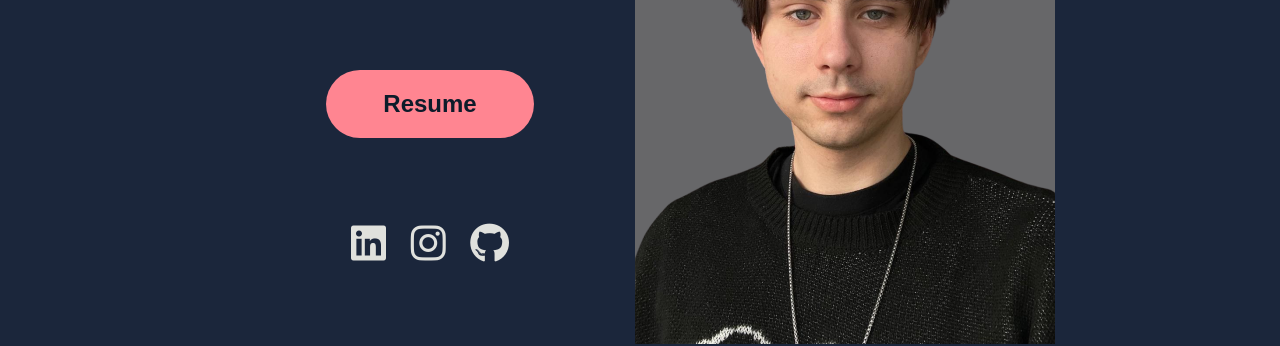
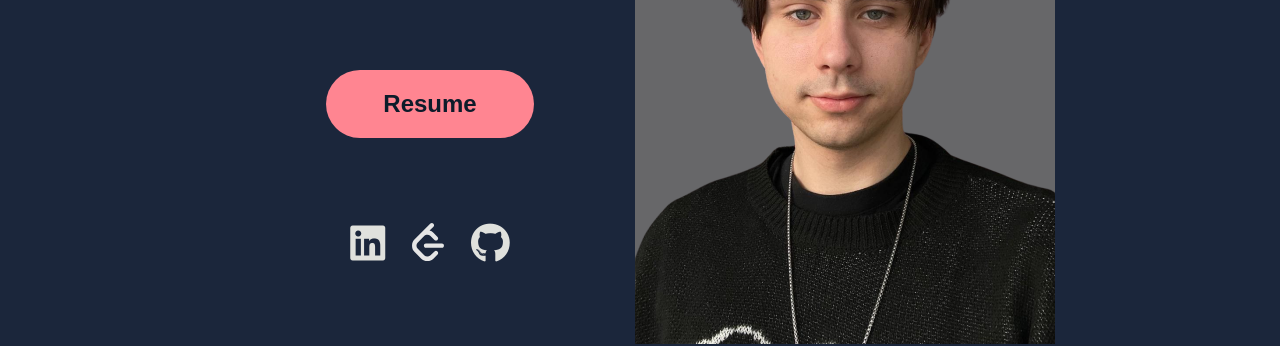
Before and after one commit to Raitis128/Porfolio, a React (Vite) app: page / in a window 1280 px wide. Shown: the part 377-723 px from the top of the page. Built offline with nearby package versions, Linux system fonts and the light colour scheme.

Commit message:
Add leetcode icon, add icons components, its jsx and styles, add icons component to header and contact components, fix header and component styles

```diff
--- a/src/components/contact/contact.component.jsx
+++ b/src/components/contact/contact.component.jsx
@@ -1,4 +1,6 @@
-import { ContactSection, ContactIcons } from "./contact.styles";
+import { ContactSection } from "./contact.styles";
+
+import Icons from "../icons/icons.component";
 
 const Contact = () => {
   return (
@@ -11,17 +13,7 @@ const Contact = () => {
         My inbox is always open - so if you want to work together on something
         don&apos;t be afraid to say hi.
       </p>
-      <ContactIcons>
-        <a href="https://www.linkedin.com/in/raitis128/" target="_blank">
-          <i className="fa-brands fa-linkedin fa-4x linkedin"></i>
-        </a>
-        <a href="https://www.instagram.com/raitis128/" target="_blank">
-          <i className="fa-brands fa-instagram fa-4x instagram"></i>
-        </a>
-        <a href="https://github.com/Raitis128" target="_blank">
-          <i className="fa-brands fa-github fa-4x github"></i>
-        </a>
-      </ContactIcons>
+      <Icons />
     </ContactSection>
   );
 };
--- a/src/components/contact/contact.styles.jsx
+++ b/src/components/contact/contact.styles.jsx
@@ -11,18 +11,17 @@ export const ContactSection = styled.section`
   }
 
   p {
-    padding-top: 6rem;
+    padding: 6rem 0;
     width: 45rem;
     font-size: 2rem;
     margin: 0 auto;
 
     @media only screen and (max-width: 1024px) {
-      padding-top: 6rem;
       font-size: 1.5rem;
     }
 
     @media only screen and (max-width: 768px) {
-      padding: 4.8rem 7.3rem 0;
+      padding: 4.8rem 7.3rem;
       width: auto;
     }
   }
@@ -70,20 +69,3 @@ export const ContactSection = styled.section`
     padding: 5rem 0;
   }
 `;
-
-export const ContactIcons = styled.section`
-  padding-top: 6rem;
-  max-width: 33rem;
-  display: flex;
-  justify-content: space-around;
-  margin: 0 auto;
-
-  @media only screen and (max-width: 1024px) {
-    padding-top: 5.8rem;
-  }
-
-  @media only screen and (max-width: 760px) {
-    padding-top: 3rem;
-    justify-content: space-evenly;
-  }
-`;
--- a/src/components/header/header.component.jsx
+++ b/src/components/header/header.component.jsx
@@ -1,7 +1,10 @@
-import { HeaderComponent, Icons, Container, ButtonContainer } from "./header.styles";
+import { HeaderComponent, Container, ButtonContainer } from "./header.styles";
+
 import DesktopImage from "../../assets/img/Raitis-desktop.png";
 import PhoneImage from "../../assets/img/Raitis-phone.png";
 import TabletImage from "../../assets/img/Raitis-tablet.png";
+
+import Icons from "../icons/icons.component";
 
 const Header = () => {
   return (
@@ -18,17 +21,7 @@ const Header = () => {
           <form action="resume.pdf" method="get">
             <button type="button">Resume</button>
           </form>
-          <Icons>
-            <a href="https://www.linkedin.com/in/raitis128/" target="_blank">
-              <i className="fa-brands fa-linkedin fa-4x linkedin"></i>
-            </a>
-            <a href="https://www.instagram.com/raitis128/" target="_blank">
-              <i className="fa-brands fa-instagram fa-4x instagram"></i>
-            </a>
-            <a href="https://github.com/Raitis128" target="_blank">
-              <i className="fa-brands fa-github fa-4x github"></i>
-            </a>
-          </Icons>
+          <Icons />
         </ButtonContainer>
       </Container>
       <img
--- a/src/components/header/header.styles.jsx
+++ b/src/components/header/header.styles.jsx
@@ -30,7 +30,7 @@ export const HeaderComponent = styled.header`
     }
   }
 
-  @media only screen and (max-width: 760px) {
+  @media only screen and (max-width: 768px) {
     height: 40.6rem;
     align-items: normal;
 
@@ -104,7 +104,7 @@ export const Container = styled.section`
       font-size: 3.5rem;
     }
 
-    @media only screen and (max-width: 760px) {
+    @media only screen and (max-width: 768px) {
       min-width: auto;
 
       h1 {
@@ -127,28 +127,19 @@ export const Container = styled.section`
   }
 `;
 
-export const Icons = styled.section`
-  width: 100%;
+export const ButtonContainer = styled.section`
   display: flex;
-  justify-content: space-evenly;
+  flex-direction: column;
+  justify-content: center;
+  align-items: center;
 
-  @media only screen and (max-width: 760px) {
-    a {
-      margin-right: 3rem;
-    }
-
-    a:last-of-type {
-      margin-right: 0;
-    }
-  }
-`;
-
-export const ButtonContainer = styled.section`
-  @media only screen and (max-width: 760px) {
-    display: flex;
+  @media only screen and (max-width: 768px) {
+    flex-direction: row;
     padding-top: 3.7rem;
 
     form {
+      display: flex;
+      align-items: center;
       margin-right: 3rem;
     }
   }
--- /dev/null
+++ b/src/components/icons/icons.component.jsx
@@ -0,0 +1,39 @@
+import { IconsSection } from "./icons.styles";
+import LeetCode from "../../assets/img/leetcode.svg";
+
+const icons = [
+  {
+    href: "https://www.linkedin.com/in/raitis128/",
+    class: "fa-brands fa-linkedin fa-4x linkedin",
+  },
+  {
+    href: "https://leetcode.com/u/raitis128/",
+    class: "leetcode",
+    src: LeetCode,
+    alt: "Icon of leetcode",
+  },
+  {
+    href: "https://github.com/Raitis128",
+    class: "fa-brands fa-github fa-4x github",
+  },
+];
+
+const Icons = () => {
+  return (
+    <IconsSection>
+      {icons.map((icon, index) => {
+        return (
+          <a href={icon.href} target="_blank" key={index}>
+            {Object.hasOwn(icon, "src") ? (
+              <img src={icon.src} alt={icon.alt} className={icon.class}></img>
+            ) : (
+              <i className={icon.class}></i>
+            )}
+          </a>
+        );
+      })}
+    </IconsSection>
+  );
+};
+
+export default Icons;
--- /dev/null
+++ b/src/components/icons/icons.styles.jsx
@@ -0,0 +1,30 @@
+import styled from "styled-components";
+
+export const IconsSection = styled.section`
+  width: 100%;
+  min-width: 20rem;
+  display: flex;
+  justify-content: space-evenly;
+  max-width: 33rem;
+  align-items: center;
+  margin: 0 auto;
+
+  .leetcode {
+    filter: invert(96%) sepia(10%) saturate(0%) hue-rotate(187deg)
+      brightness(97%) contrast(88%);
+    height: 100%;
+    width: 100%;
+    min-width: 3.5rem;
+    min-height: 3.8rem;
+  }
+
+  @media only screen and (max-width: 760px) {
+    a {
+      margin-right: 3rem;
+    }
+
+    a:last-of-type {
+      margin-right: 0;
+    }
+  }
+`;
```
Also changed, not shown: src/assets/img/leetcode.svg (added).
